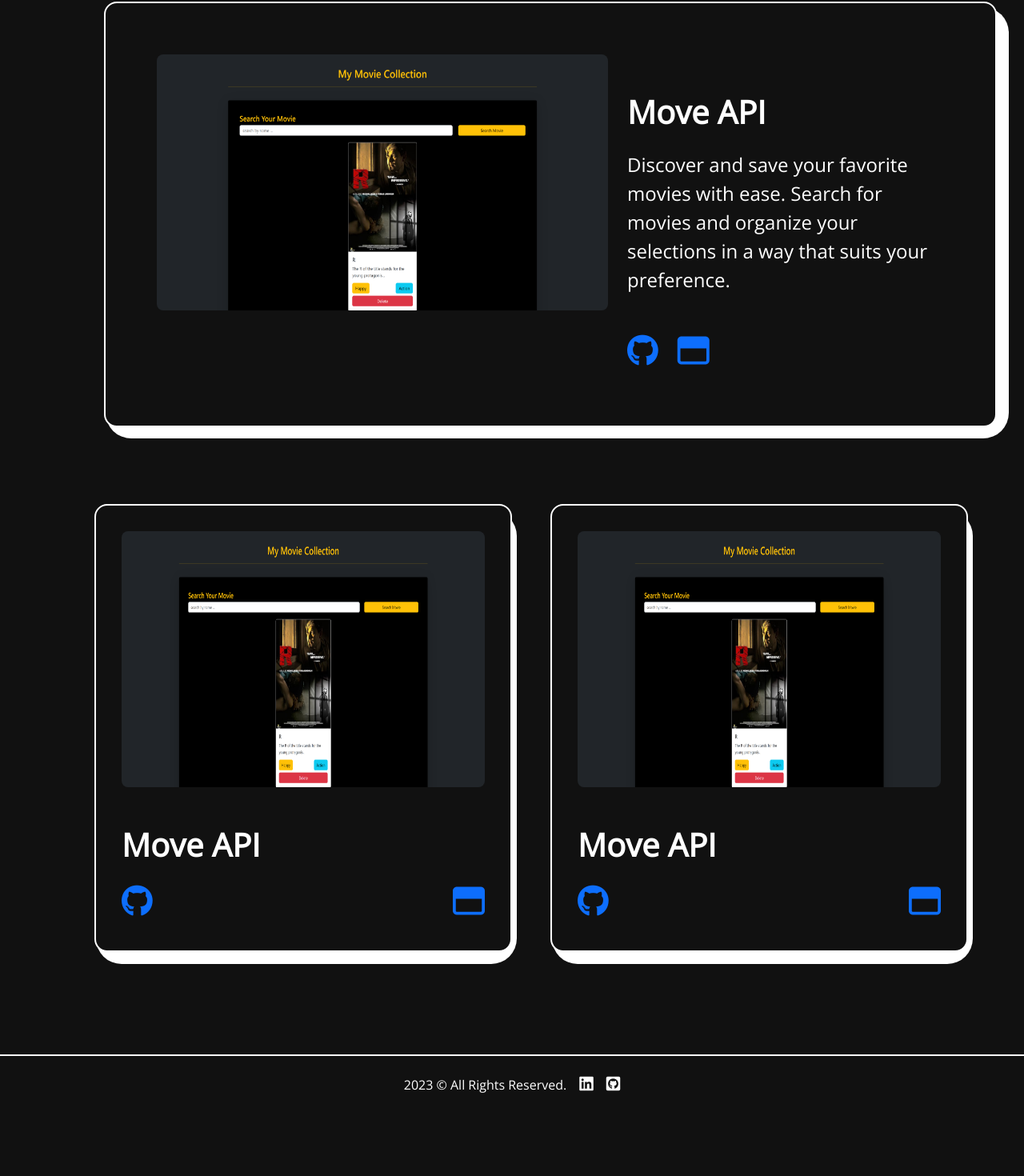
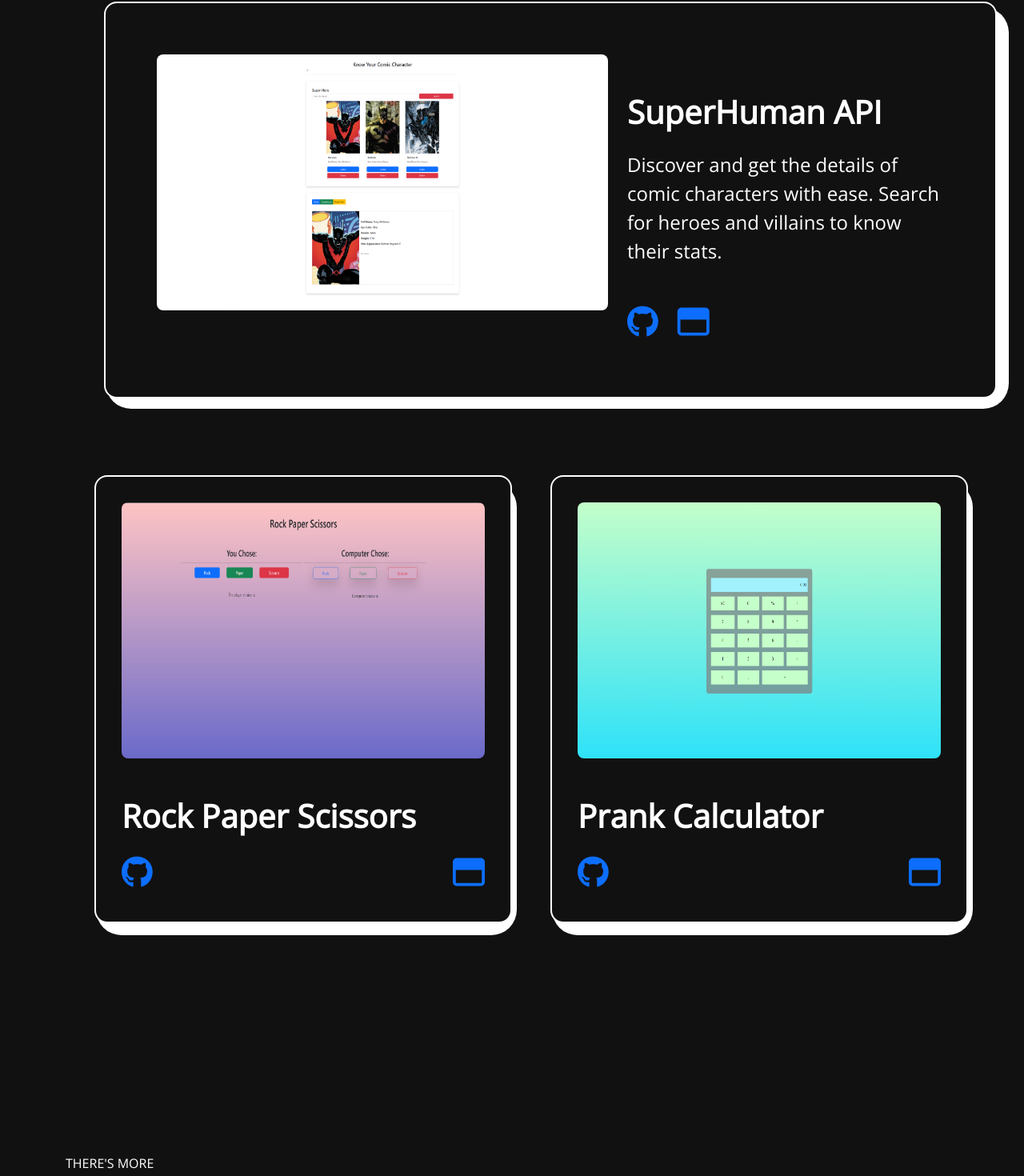
Before and after one commit to GauravShreenet/portfoliomain, a React (Create React App) app: page /project in a window 1280 px wide. Shown: the part 978-2448 px from the top of the page at 80% size. Before the commit the page ends 2370 px from the top, so only its background shows below. Built offline with nearby package versions, Linux system fonts and the light colour scheme.

Commit message:
added the data for all the card

```diff
--- a/src/Pages/Project.js
+++ b/src/Pages/Project.js
@@ -1,6 +1,9 @@
 import React from 'react'
 import { Card } from '../component/Card'
 import imageMovie from '../asset/movieapi.PNG'
+import imageSuper from '../asset/SuperApi.PNG'
+import imageRpc from '../asset/RockPaperScissor.PNG'
+import imagePrank from '../asset/prankCal.PNG'
 import { SmallCard } from '../component/SmallCard'
 
 export const Project = () => {
@@ -14,26 +17,26 @@ export const Project = () => {
       linkPage: "https://movie-api-taupe.vercel.app/"
     },
     {
-      image: imageMovie,
-      title: "Move API",
-      descrip: "Discover and save your favorite movies with ease. Search for movies and organize your selections in a way that suits your preference.",
-      linkGit: "https://github.com/GauravShreenet/MovieApi",
-      linkPage: "https://movie-api-taupe.vercel.app/"
+      image: imageSuper,
+      title: "SuperHuman API",
+      descrip: "Discover and get the details of comic characters with ease. Search for heroes and villains to know their stats.",
+      linkGit: "https://github.com/GauravShreenet/superhuman",
+      linkPage: "https://superhuman.vercel.app/"
     },
   ]
 
   const projectSmall = [
     {
-      image: imageMovie,
-      title: "Move API",
-      linkGit: "https://github.com/GauravShreenet/MovieApi",
-      linkPage: "https://movie-api-taupe.vercel.app/"
+      image: imageRpc,
+      title: "Rock Paper Scissors",
+      linkGit: "https://github.com/GauravShreenet/RockPaperScissors",
+      linkPage: "https://gauravshreenet.github.io/RockPaperScissors/"
     },
     {
-      image: imageMovie,
-      title: "Move API",
-      linkGit: "https://github.com/GauravShreenet/MovieApi",
-      linkPage: "https://movie-api-taupe.vercel.app/"
+      image: imagePrank,
+      title: "Prank Calculator",
+      linkGit: "https://github.com/GauravShreenet/prankCalculator",
+      linkPage: "https://gauravshreenet.github.io/prankCalculator/"
     },
   ]
 
@@ -70,26 +73,10 @@ export const Project = () => {
 
         </div>
 
-        {/* <div className="col mb-5 boxShad ms-5 rounded-4 d-flex justify-content-center align-items-center" style={{ marginTop: '10vh', width: '100%' }}>
-            <div className='boxCon rounded-5' style={{ right: '-2%', width: '101.5%' }} />
-            <div className="imageAbout d-flex justify-content-center align-items-center">
-
-            </div>
-          </div>
-          <div className="row" style={{ marginBottom: '10vh' }}>
-            <div className="col mb-5 boxShad ms-5 rounded-4 d-flex justify-content-center align-items-center" style={{ marginTop: '10vh' }}>
-              <div className='boxCon rounded-5' style={{ right: '-2%', width: '101.5%' }} />
-              <div className="imageAbout d-flex justify-content-center align-items-center">
-
-              </div>
-            </div>
-            <div className="col mb-5 boxShad ms-5 rounded-4 d-flex justify-content-center align-items-center" style={{ marginTop: '10vh' }}>
-              <div className='boxCon rounded-5' style={{ right: '-2%', width: '101.5%' }} />
-              <div className="imageAbout d-flex justify-content-center align-items-center">
-
-              </div>
-            </div>
-          </div> */}
+        <div className="fs-6 text-uppercase" style={{ marginTop: '30vh' }}>
+          there's more
+        </div>
+        <h3 className='mt-3 fw-bold'>GitHub Projects</h3>
 
       </div>
 
```
Also changed, not shown: src/asset/RockPaperScissor.PNG (added), src/asset/prankCal.PNG (added).
